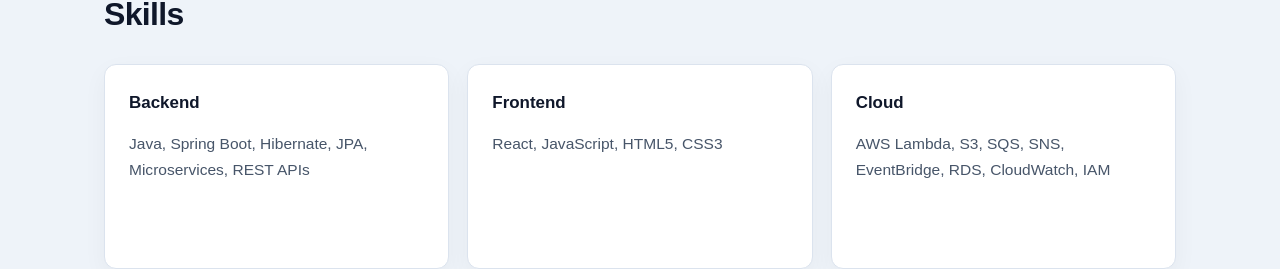
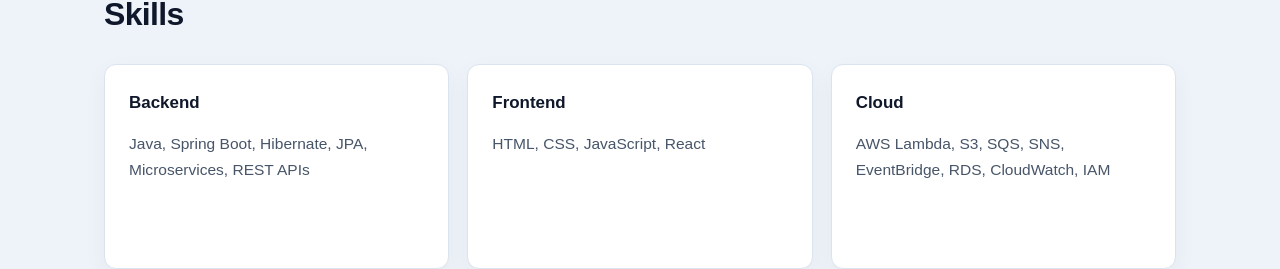
Before and after one commit to nisha-tamta/nisha-portfolio, a React (Vite) app: page / in a window 1280 px wide. Shown: the part 855-1124 px from the top of the page. Built offline with nearby package versions, Linux system fonts and the light colour scheme.

Commit message:
Edited heading

```diff
--- a/src/App.jsx
+++ b/src/App.jsx
@@ -69,7 +69,7 @@
 
           <div className="card">
             <h4>Frontend</h4>
-            <p>React, JavaScript, HTML5, CSS3</p>
+            <p>HTML, CSS, JavaScript, React</p>
           </div>
 
           <div className="card">
```
Also changed, not shown: 1 other file (tests, documents, lock files or other folders).
